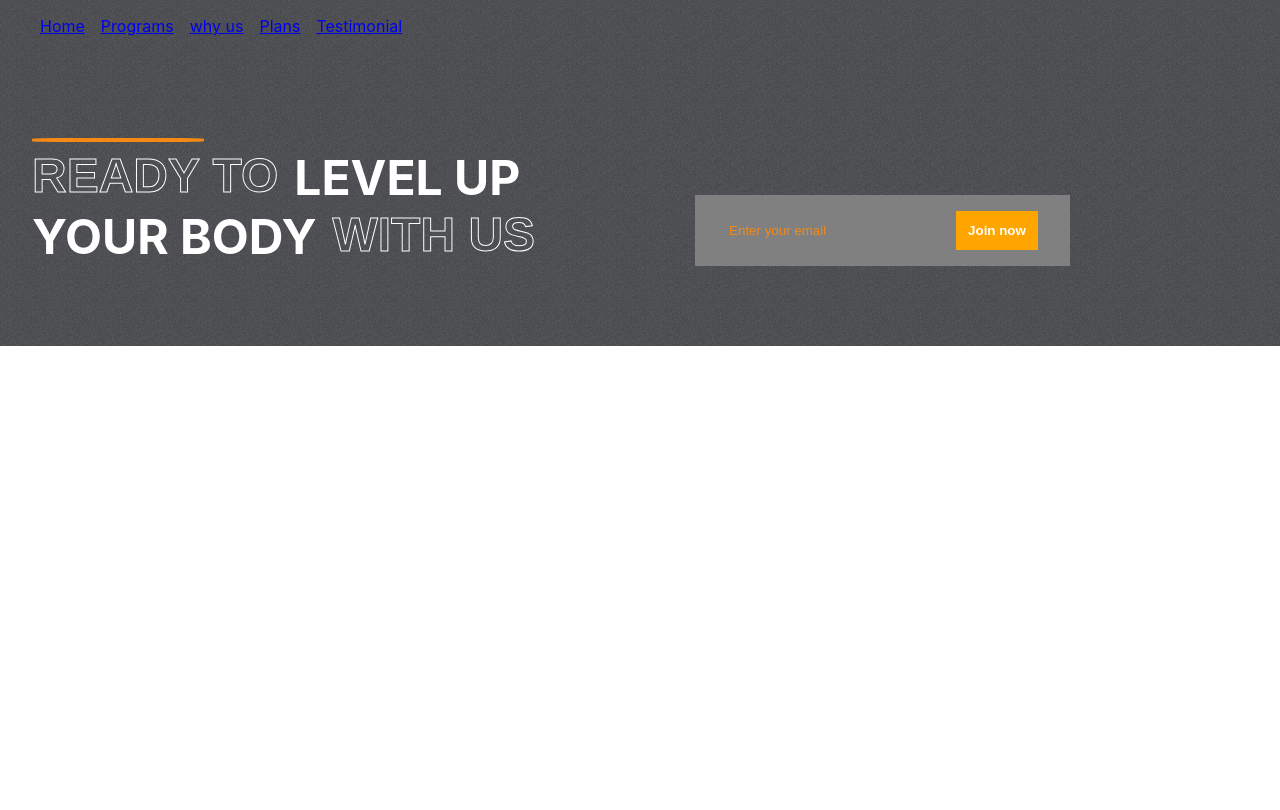
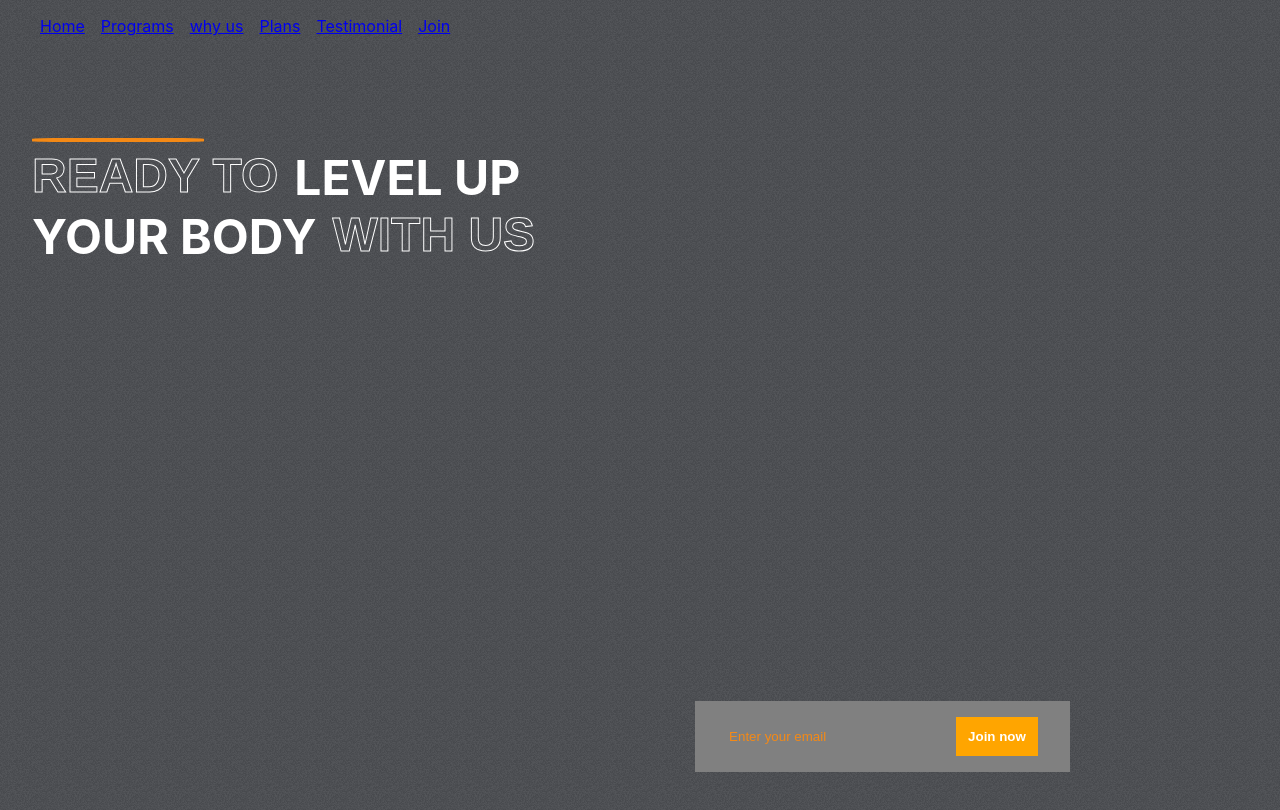
Before and after one commit to alvo254/fitness-hero-V2, a React (Create React App) app: page /join in a window 1280 px wide. Shown: the top 810 px of the page. Built offline with nearby package versions, Linux system fonts and the light colour scheme.

Commit message:
join us update

```diff
--- a/src/App.js
+++ b/src/App.js
@@ -23,6 +23,7 @@ function App() {
         <Link to="/reasons">why us</Link>
         <Link to="/plans">Plans</Link>
         <Link to="/Testimonial">Testimonial</Link>
+        <Link to="/Join">Join</Link>
         </ul>
       </nav>
 
--- a/src/components/Join/Join.css
+++ b/src/components/Join/Join.css
@@ -3,6 +3,8 @@
     padding: 0 2rem;
     gap: 10rem;
     margin-bottom: 5rem;
+    height: 78vh;
+
 }
 .left-j{
     color: white;
--- a/src/components/Testimonials/Testimonial.jsx
+++ b/src/components/Testimonials/Testimonial.jsx
@@ -6,6 +6,7 @@ import leftArrow from '../../images/leftArrow.png'
 import {motion} from 'framer-motion'
 import axios from 'axios'
 import { useEffect } from 'react'
+
 // import { getDefaultNormalizer } from '@testing-library/react'
 
 const Testimonial = () => {
@@ -103,6 +104,8 @@ const Testimonial = () => {
             src={RightArrow} alt="" />
           </div>
         </div>
+
+
     </div>
   )
 }
```
